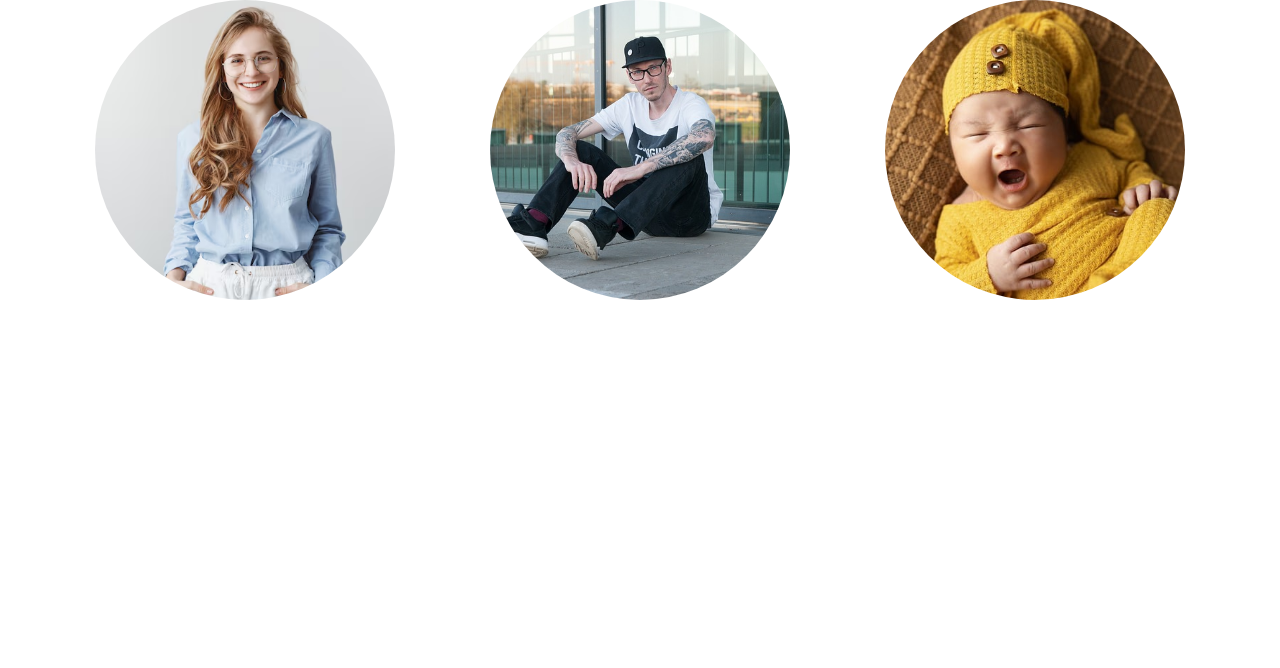
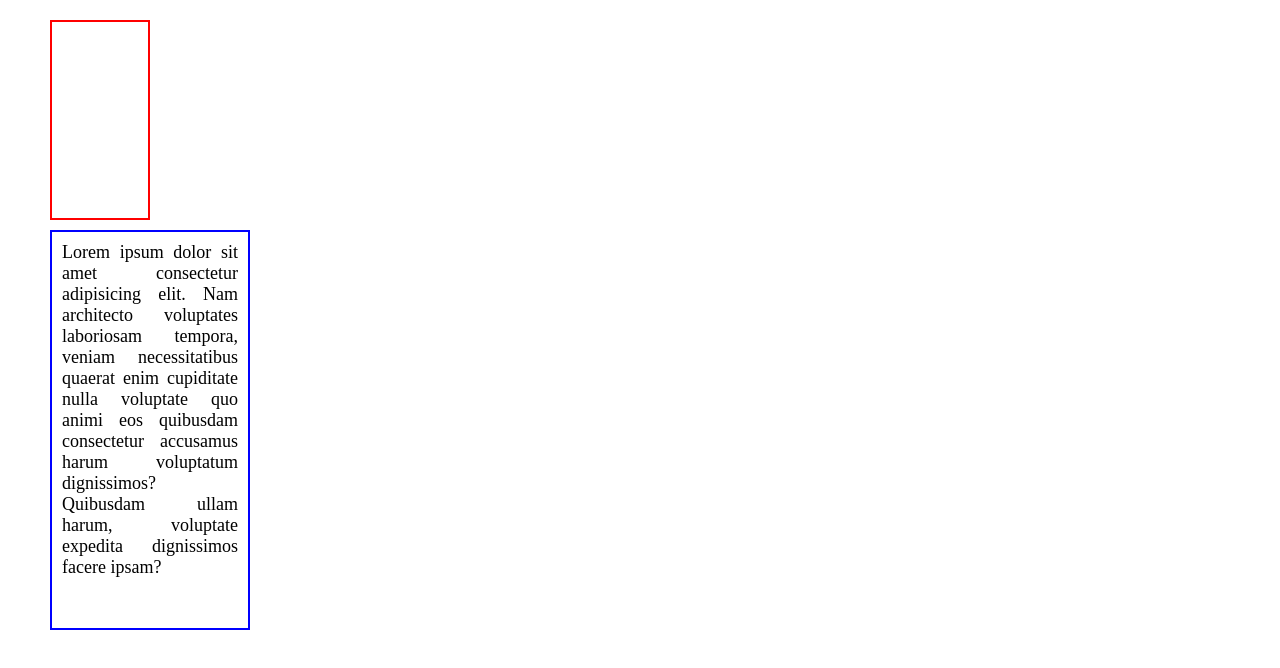
Before and after one commit to NataliiaYakovenko/html-css-project, a plain HTML site: page index.html in a window 1280 px wide. Drawn offline with Linux system fonts and the light colour scheme.

Commit message:
Add my block model

```diff
--- a/index.html
+++ b/index.html
@@ -7,17 +7,11 @@
     <link rel="stylesheet" href="style.css">
   </head>
   <body>
-    <div class="picture woman">
-      <img src="./pictures/newcomer-get-to-know-teammates-pleased-good-looking-businesswoman-in-transparent-glasses-in-blue-collar-shirt-smiling-broadly-assuring-in-good-quality-of-product-over-gray-wall_176420-25024.avif" alt="woman">
-   </div>
 
-    <div class="picture man">
-      <img src="./pictures/portrait-5115894_640.jpg" alt="man">
-    </div>
-
-    <div class="picture baby">
-      <img src="./pictures/baby-7540912_640.jpg" alt="baby">
-    </div>
+  <div class="block1"></div>
+  <div class="block2">
+    <p>Lorem ipsum dolor sit amet consectetur adipisicing elit. Nam architecto voluptates laboriosam tempora, veniam necessitatibus quaerat enim cupiditate nulla voluptate quo animi eos quibusdam consectetur accusamus harum voluptatum dignissimos? Quibusdam ullam harum, voluptate expedita dignissimos facere ipsam?</p>
+  </div>
 
   </body>
 </html>
--- a/style.css
+++ b/style.css
@@ -1,20 +1,22 @@
-*{
-    box-sizing: border-box;
-    padding: 0;
-    margin: 0;
+* {
+  box-sizing: border-box;
+  padding: 0;
+  margin: 0;
 }
 
-body{
-  display: flex;
-  justify-content: space-evenly;
-
+.block1 {
+  border: 2px solid red;
+  width: 100px;
+  height: 200px;
+  margin: 20px 0 10px 50px;
 }
 
-img {
-    width: 300px;
-    height: 300px;
-    border-radius: 50%;
-    object-fit: cover;
-
-
+.block2 {
+  border: 2px solid blue;
+  width: 200px;
+  height: 400px;
+  font-size: 18px;
+  margin: 10px 0 10px 50px;
+  padding: 10px;
+  text-align: justify;
 }
```
